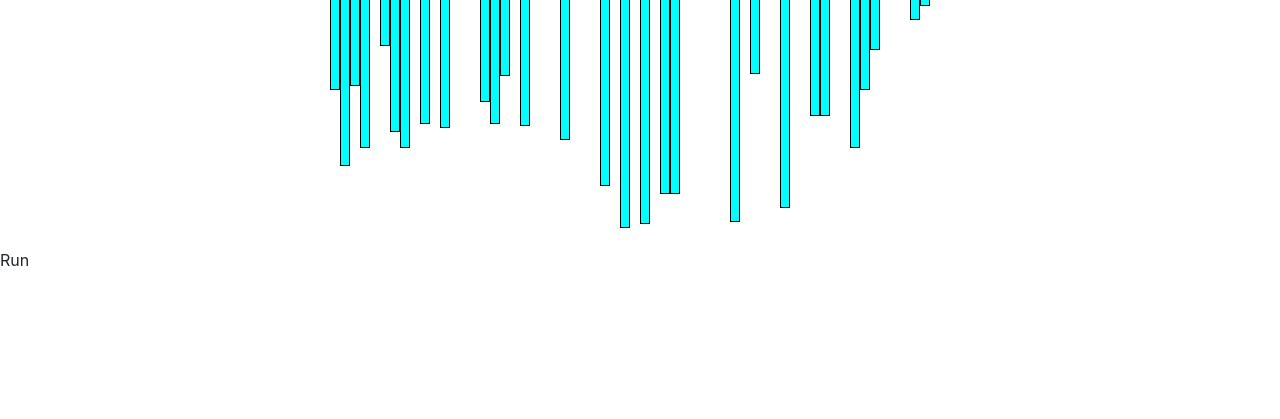
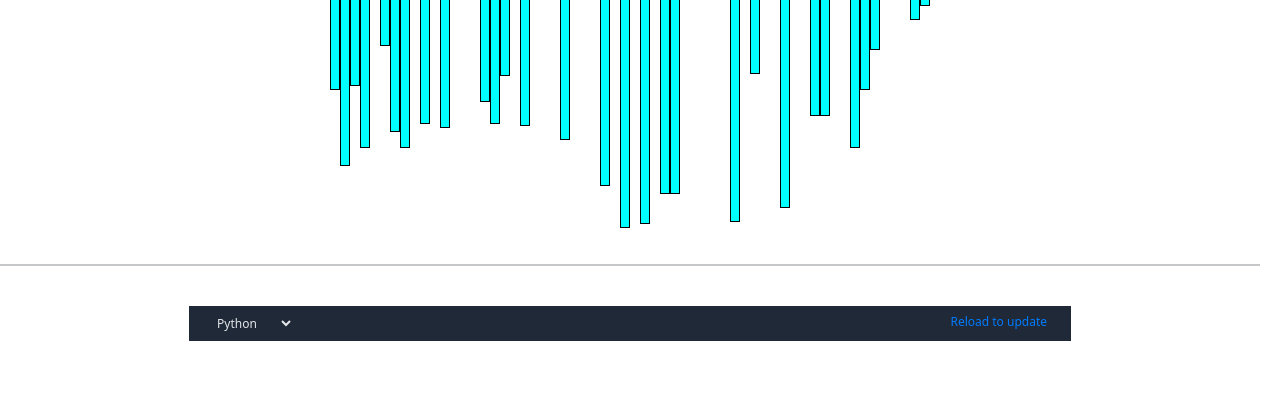
Before and after one commit to siddheshgarud/algovisualizer, a Django app: template home/templates/home/sorting.html in a window 1280 px wide. Shown: the part 517-936 px from the top of the page. Before the commit the page ends 783 px from the top, so only its background shows below. Run offline with Django 4.2, Linux system fonts and the light colour scheme; the template is opened without the code that fills it: most values are stand-ins (such as "Sample title", 1, 10 or a date in 2020); some libraries are stand-ins or nearby versions.

Commit message:
Programming Window is now added. Users can view the algorithm in multiple programming language

```diff
--- a/home/templates/home/sorting.html
+++ b/home/templates/home/sorting.html
@@ -6,6 +6,7 @@
 <!DOCTYPE html>
 <html lang="en">
 <head>
+
     <meta charset="UTF-8">
     <meta http-equiv="X-UA-Compatible" content="IE=edge">
     <meta name="viewport" content="width=device-width, initial-scale=1.0">
@@ -44,24 +45,57 @@
         {{algorithmname}}
     </h1>
     <div id="bars" class="flex-container"></div>
+    <hr>
+    <br>
+    <div class="bg-black mb-4 rounded-md" style="margin: auto; width: 70%;">
+        <div class="flex items-center relative text-gray-200 bg-gray-800 px-4 py-2 text-xs font-sans" style="display: block;">
+            <span style="float: right;">
+                <a href="{{ request.get_full_path }}">Reload to update</a>
+            </span>
+            <span >
 
+                <form method="post" style="margin: 0;">
+                    {% csrf_token %}
+                    <select id="programmingdropdown" name="option" style="background: transparent !important;" onchange="this.form.submit();">
+                        <option class="Option" name="option" value="python" >Python</option>
+                        <option class="Option" name="option" value="c++" >C++</option>
+                        <option class="Option" name="option" value="java " >Java</option>
+                        <option class="Option" name="option" value="php" >php</option>
+                        <option class="Option" name="option" value="javascript" >Jaavascript</option>
+                        <option class="Option" name="option" value="ruby" >ruby</option>
+                        <option class="Option" name="option" value="r" >r</option>
+                      </select>
+                </form>
+            </span>
+            <p class="programinglanguage" style="display: none;">{{programinglanguage}}  </p>
+            <style>
+                .Option{
+                    background: black;
+                }
+            </style>
+
+        </div>
+        <div class="p-4 overflow-y-auto" style="color: white; background: white; padding: 0rem!important;">
+            {{algorithmcode |safe}}
+            <code class="!whitespace-pre hljs language-python"></code>
+        </div>
+
+
+    </div>
     <script>
-        import {EditorState} from "@codemirror/state"
-        import {EditorView, keymap} from "@codemirror/view"
-        import {defaultKeymap} from "@codemirror/commands"
+        var select = document.getElementById("programmingdropdown");
+        var targetValue  = "{{programinglanguage}}";
+
+        for (var i = 0; i < select.options.length; i++) {
+            if ((select.options[i].value).replace(/\s+/g, '') === (targetValue)) {
+            // Set the selected property to true for the matching option
+            select.options[i].selected = true;
+            break;
+            }
+        }
+
     </script>
-    <script>
-        var editor = CodeMirror.fromTextArea(document.getElementById("code"), {
-          mode: "javascript",
-          lineNumbers: true
-        });
-      </script>
-      <button id="run-code">Run</button>
-      <script>
-        document.getElementById("run-code").addEventListener("click", function() {
-          eval(editor.getValue());
-        });
-      </script>
+
     <script src="https://cdn.jsdelivr.net/npm/bootstrap@5.0.0-beta2/dist/js/bootstrap.bundle.min.js" integrity="sha384-b5kHyXgcpbZJO/tY9Ul7kGkf1S0CWuKcCD38l8YkeH8z8QjE0GmW1gYU5S9FOnJ0" crossorigin="anonymous"></script>
     <script src="{% static 'home/js/sorting.js' %}"></script>
     <script src="{% static 'home/js/bubble.js' %}"></script>
--- a/users/views.py
+++ b/users/views.py
@@ -2,6 +2,7 @@
 from django.shortcuts import render , redirect
 from django.http import HttpResponse
 import math , random
+
 from django.contrib.auth.decorators import login_required
 from django.contrib.auth.models import User
 from django.contrib.auth import authenticate, login, logout
```
Also changed, not shown: home/views.py (+28 -2 lines), db.sqlite3.
